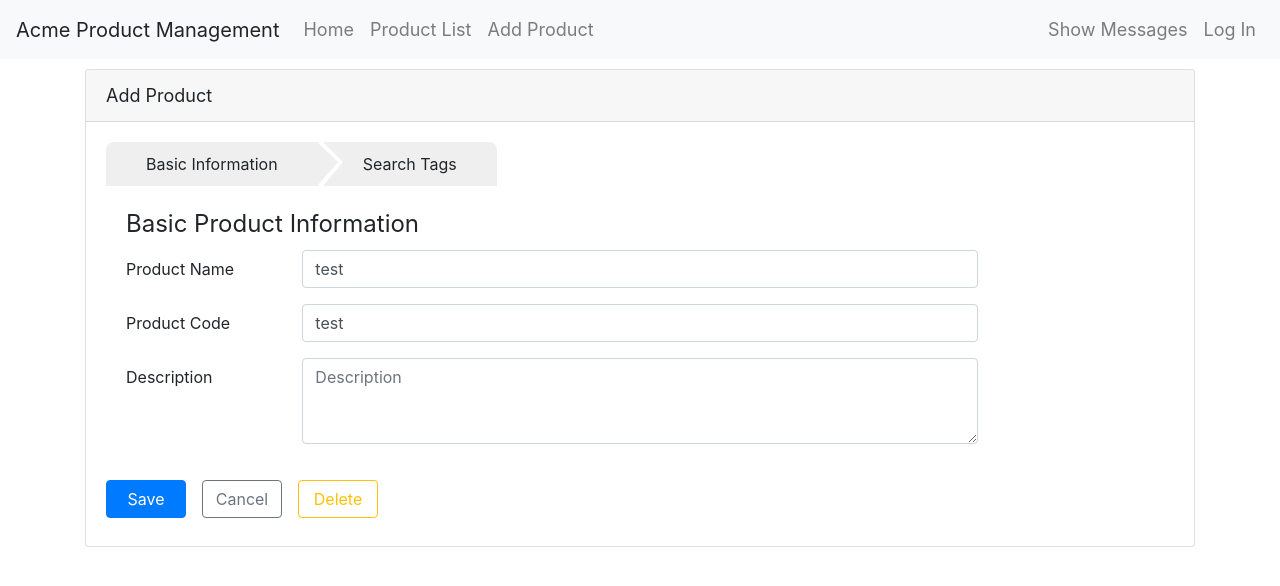
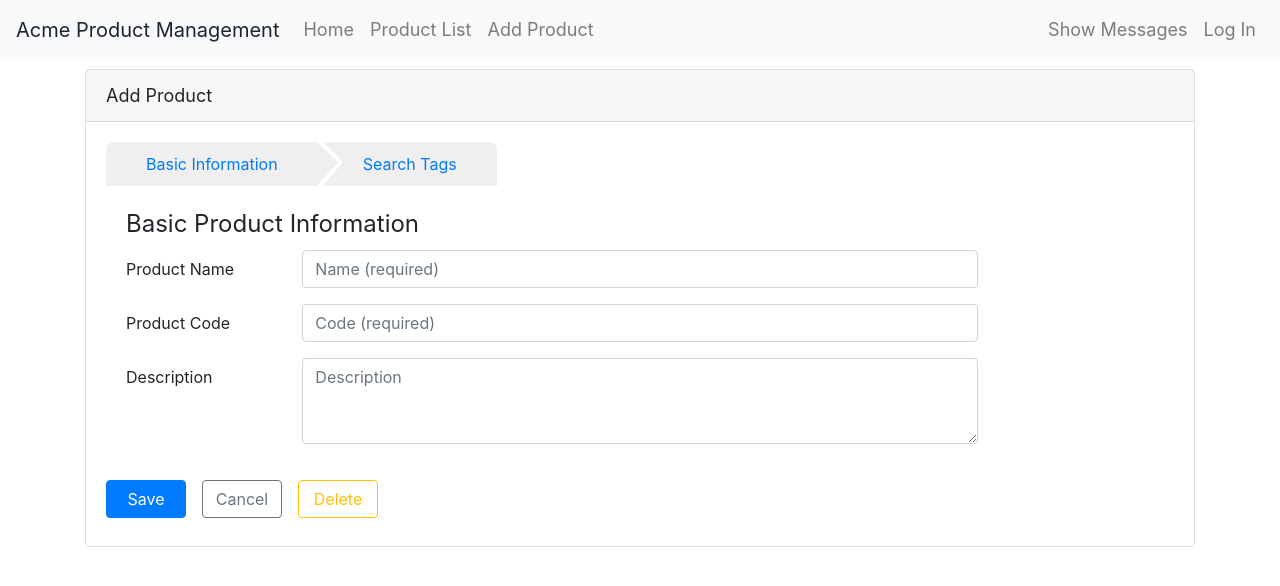
Before and after one commit to vvilelaj/angular, an Angular app in the folder routing/: page /products/0/edit/info in a window 1280 px wide. Shown: the top 586 px of the page. Built offline with nearby package versions, Linux system fonts and the light colour scheme; what angular-in-memory-web-api would draw is missing.

Commit message:
routing : retrieving data from parent resolver

```diff
--- a/routing/src/app/products/product-edit/product-edit-info.component.ts
+++ b/routing/src/app/products/product-edit/product-edit-info.component.ts
@@ -8,13 +8,19 @@ import { Product } from '../product';
   templateUrl: './product-edit-info.component.html'
 })
 export class ProductEditInfoComponent implements OnInit {
-  @ViewChild(NgForm) productForm: NgForm;
+  @ViewChild(NgForm, { static: false }) productForm: NgForm;
 
   errorMessage: string;
-  product = { id: 1, productName: 'test', productCode: 'test' };
+  product: Product;
 
-  constructor(private route: ActivatedRoute) { }
+  constructor(private route: ActivatedRoute) {}
 
   ngOnInit(): void {
+    this.route.parent.data.subscribe(data => {
+      if (this.productForm) {
+        this.productForm.reset();
+      }
+      this.product = data['resolvedData'].product;
+    });
   }
 }
--- a/routing/src/app/products/product-edit/product-edit-tags.component.ts
+++ b/routing/src/app/products/product-edit/product-edit-tags.component.ts
@@ -9,11 +9,14 @@ import { Product } from '../product';
 export class ProductEditTagsComponent implements OnInit {
   errorMessage: string;
   newTags = '';
-  product = { id: 1, category: 'test', tags: ['test'] };
+  product: Product;
 
   constructor(private route: ActivatedRoute) { }
 
   ngOnInit(): void {
+    this.route.parent.data.subscribe(data => {
+      this.product = data['resolvedData'].product;
+    });
   }
 
   // Add the defined tags
--- a/routing/src/app/products/product-edit/product-edit.component.html
+++ b/routing/src/app/products/product-edit/product-edit.component.html
@@ -6,12 +6,14 @@
   <div class="card-body"
        *ngIf="product">
     <div class="wizard">
-      <a>Basic Information</a><a>Search Tags</a>
-
+      <a [routerLink]="['info']">Basic Information</a>
+      <a [routerLink]="['tags']">Search Tags</a>
     </div>
     <router-outlet></router-outlet>
 
-    <div class="row mb-2">
+    <div class="
+         row
+         mb-2">
         <div class="col-md-4">
           <button class="btn btn-primary mr-3"
                   style="width: 80px;"
```
Lines whose indentation alone changed are shown as unchanged.
